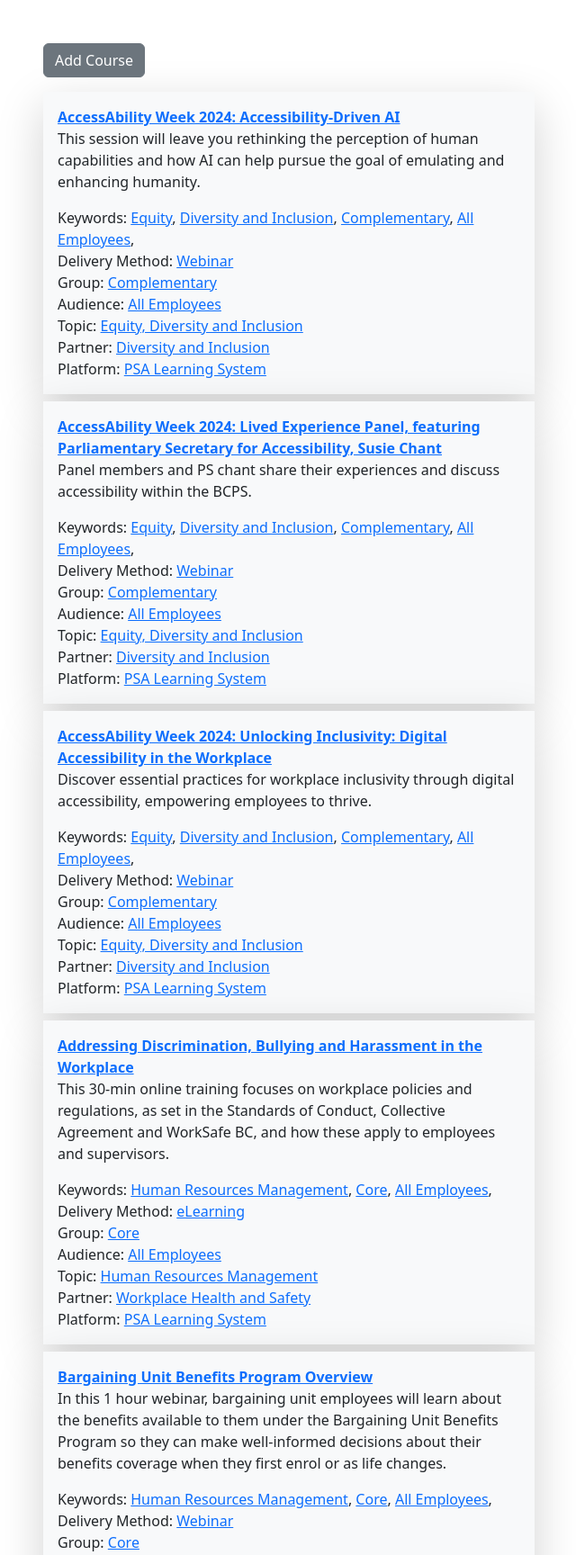
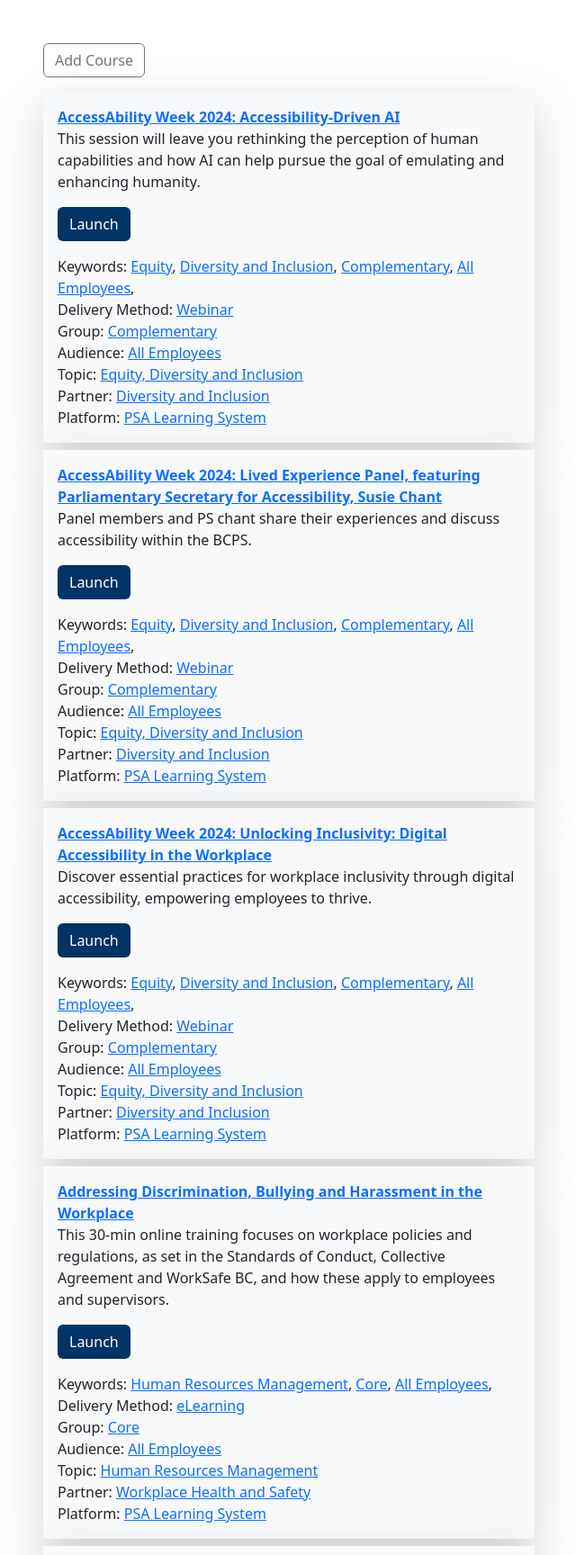
Before and after one commit to allanhaggett/learninghub, a PHP site: page /courses.php in a window 1280 px wide. Shown: the part 56-1784 px from the top of the page at 90% size, without its empty margins (34-674 px from the left). Run offline with PHP 8.4, Linux system fonts and the light colour scheme; data comes from the database, SQL or seed files in the repository; both versions use the stored data as it was after the commit.

Commit message:
Formatting and first psals course import.

```diff
--- a/courses.php
+++ b/courses.php
@@ -17,7 +17,7 @@ $db->enableExceptions(true);
 <div class="row">
 <div class="col-md-6">
 
-<div class="mb-3"><a href="course-add.php" class="btn btn-secondary">Add Course</a></div>
+<div class="mb-3"><a href="course-add.php" class="btn btn-outline-secondary">Add Course</a></div>
 
 <?php
 
@@ -27,6 +27,7 @@ $sql = 'SELECT
             c.status AS cstatus,
             c.description AS cdesc,
             c.keywords AS ckeys,
+            c.url AS curl,
             dm.name AS dmname,
             dm.id AS dmid,
             g.name AS groupname,
@@ -58,6 +59,7 @@ $result = $statement->execute();
     <div class="p-3 mb-2 bg-light shadow-lg">
         <div><a class="fw-bold" href="course.php?cid=<?= $row['cid'] ?>"><?= $row['cname'] ?></a></div>
         <div class="mb-3"><?= $row['cdesc'] ?></div>
+        <div class="my-3"><a class="btn text-white" style="background-color:#003366" href="<?= $row['curl'] ?>">Launch</a></div>
 
         <?php if(!empty($row['ckeys'])): ?>
         <?php $keys = explode(',',$row['ckeys']) ?>
```
Also changed, not shown: course-add.php (indentation only), courses.sqlite.
